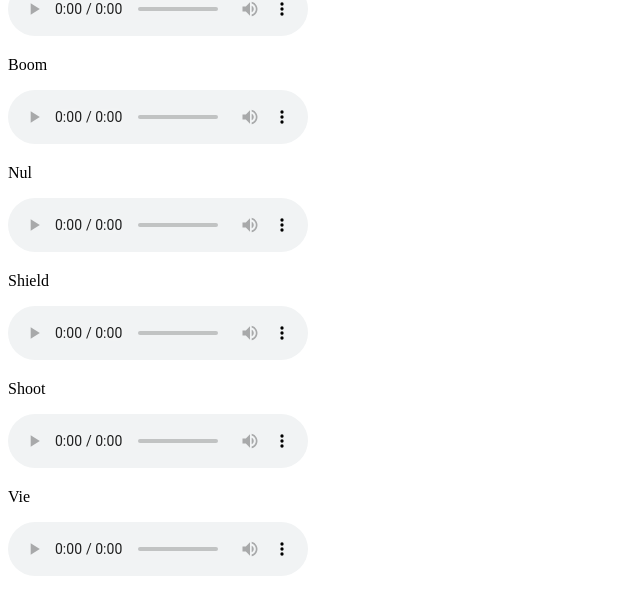
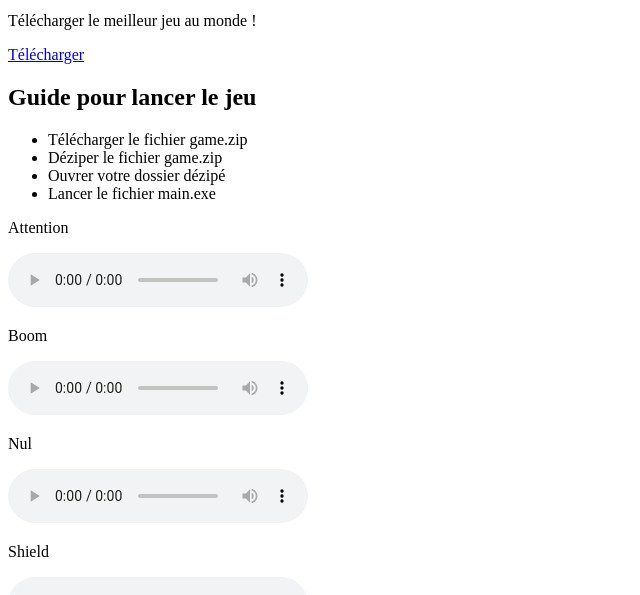
Before and after one commit to SCAnas2005/website, a plain HTML site: page index.html in a window 1280 px wide. Shown: the part 68-663 px from the top of the page, without its empty margins (0-640 px from the left). Drawn offline with Linux system fonts and the light colour scheme.

Commit message:
Add files via upload

```diff
--- a/index.html
+++ b/index.html
@@ -8,6 +8,20 @@
         <title>Sounds</title>
     </head>
     <body>
+        <h1>Space Shooter</h1>
+        <p>
+            Télécharger le meilleur jeu au monde !
+        </p>
+        <a href="game.zip" download>Télécharger</a>
+
+        <h2>Guide pour lancer le jeu</h2>
+        <ul>
+            <li>Télécharger le fichier game.zip</li>
+            <li>Déziper le fichier game.zip</li>
+            <li>Ouvrer votre dossier dézipé</li>
+            <li>Lancer le fichier main.exe</li>
+        </ul>
+
         <p>Attention</p>
         <audio controls>
             <source src="attention.mp3" type="audio/mp3">
```
Also changed, not shown: 1 other file.
